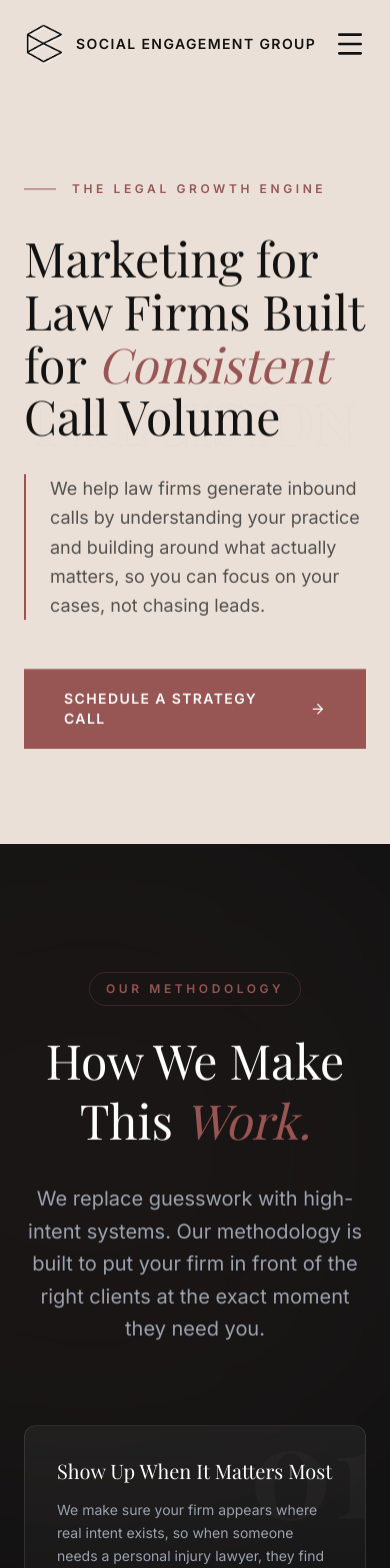
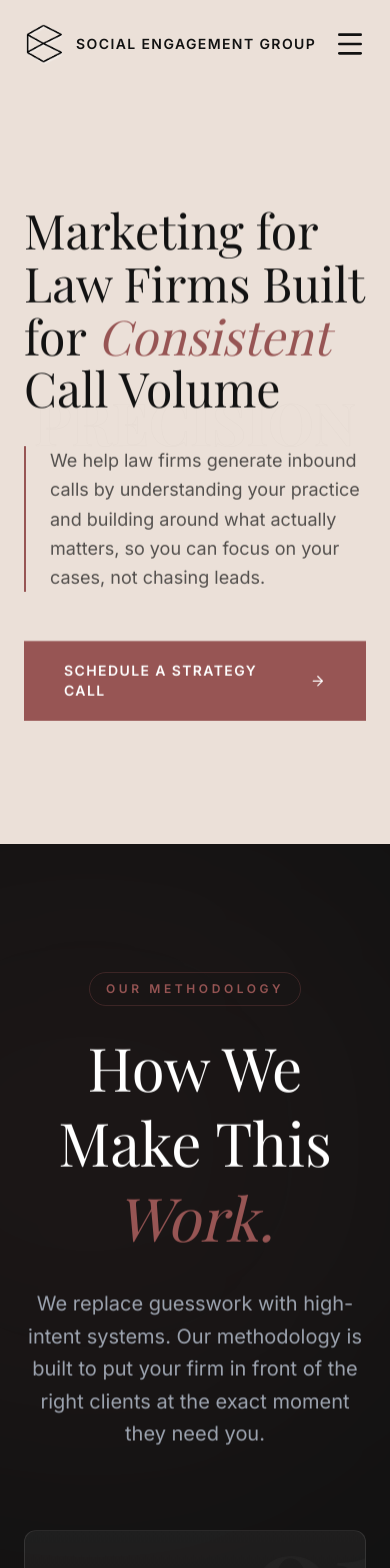
Before and after one commit to SocialEngagementGroup/marketing, a React (Vite) app: page / in a window 390 px wide. Shown: the top 1568 px of the page. Built offline with nearby package versions, Linux system fonts and the light colour scheme; a web font is replaced by a local one.

Commit message:
refactor: Standardize main heading font sizes to `text-6xl` and refine marketing copy across various components.

```diff
--- a/components/Contact/index.tsx
+++ b/components/Contact/index.tsx
@@ -17,7 +17,7 @@ const Contact: React.FC = () => {
           </Reveal>
 
           <Reveal delay={100}>
-            <h2 className="text-4xl md:text-5xl lg:text-6xl font-serif mb-8 leading-tight">
+            <h2 className="text-6xl font-serif mb-8 leading-tight">
               Let's Build a System <br/>You Can <span className="italic">Rely On</span>
             </h2>
           </Reveal>
--- a/components/ContactForm/index.tsx
+++ b/components/ContactForm/index.tsx
@@ -60,7 +60,7 @@ const ContactForm: React.FC = () => {
             {/* Left Panel: Contact Info */}
             <div className="space-y-8 md:space-y-12 py-4">
               <div className="space-y-6 md:space-y-8">
-                <h2 className="text-4xl md:text-5xl lg:text-7xl font-serif font-medium text-white leading-[1.1] tracking-tight">
+                <h2 className="text-6xl font-serif font-medium text-white leading-[1.1] tracking-tight">
                   Let’s create <br className="hidden lg:block" />
                   next chapter of <br className="hidden lg:block" />
                   Your <span className="italic">Story</span>
--- a/components/FAQ/index.tsx
+++ b/components/FAQ/index.tsx
@@ -33,7 +33,7 @@ const FAQ: React.FC = () => {
       <div className="container mx-auto px-6 max-w-4xl">
         <div className="text-center mb-16">
            <span className="text-brand-brick font-bold tracking-widest uppercase text-xs mb-4 block">Common Questions From Law Firms</span>
-           <h2 className="text-4xl font-serif text-brand-black">Frequently Asked <span className="italic text-brand-brick">Questions</span></h2>
+           <h2 className="text-6xl font-serif text-brand-black">Frequently Asked <span className="italic text-brand-brick">Questions</span></h2>
         </div>
 
         <div className="bg-white px-8 md:px-12 py-4 shadow-lg border-t-4 border-brand-brick">
--- a/components/Features/index.tsx
+++ b/components/Features/index.tsx
@@ -49,7 +49,7 @@ const Features: React.FC = () => {
           </Reveal>
 
           <Reveal delay={100}>
-            <h2 className="text-5xl md:text-6xl lg:text-7xl font-serif leading-tight mb-8">
+            <h2 className="text-6xl font-serif leading-tight mb-8">
               How We Make This <span className="italic text-brand-brick">Work.</span>
             </h2>
           </Reveal>
--- a/components/Hero/index.tsx
+++ b/components/Hero/index.tsx
@@ -17,13 +17,6 @@ const Hero: React.FC = () => {
 
           {/* Left Content */}
           <div className="lg:col-span-6 space-y-8">
-            <Reveal>
-              <div className="inline-block relative">
-                 <span className="relative z-10 text-brand-brick font-bold tracking-[0.3em] uppercase text-xs pl-12 before:content-[''] before:absolute before:left-0 before:top-1/2 before:-translate-y-1/2 before:w-8 before:h-px before:bg-brand-brick">
-                   The Legal Growth Engine
-                 </span>
-              </div>
-            </Reveal>
 
             <Reveal delay={200}>
               <h1 className="font-serif text-5xl md:text-6xl lg:text-7xl leading-[1.1] text-brand-black">
--- a/components/Services/index.tsx
+++ b/components/Services/index.tsx
@@ -36,7 +36,7 @@ const Services: React.FC = () => {
             </Reveal>
 
             <Reveal delay={100}>
-              <h2 className="text-5xl md:text-6xl font-serif text-brand-black leading-tight mb-8">
+              <h2 className="text-6xl font-serif text-brand-black leading-tight mb-8">
                 A Partner You <br/>Can <span className="italic text-brand-brick">Trust.</span>
               </h2>
             </Reveal>
--- a/components/TrustBar/index.tsx
+++ b/components/TrustBar/index.tsx
@@ -7,7 +7,7 @@ const TrustBar: React.FC = () => {
       <div className="container mx-auto px-6 relative z-10">
         <Reveal>
           <div className="text-center max-w-4xl mx-auto">
-            <h2 className="text-3xl md:text-4xl lg:text-5xl font-serif text-brand-black mb-6 leading-tight">
+            <h2 className="text-6xl font-serif text-brand-black mb-6 leading-tight">
               Trusted by Clients <br /> <span className="italic text-brand-brick">Across Competitive Industries</span>
             </h2>
             <p className="text-xl md:text-2xl text-brand-black/80 leading-relaxed">
--- a/components/VideoSection/index.tsx
+++ b/components/VideoSection/index.tsx
@@ -8,8 +8,8 @@ const VideoSection: React.FC = () => {
         <Reveal>
           <div className="text-center mb-12">
             <span className="text-brand-brick font-bold tracking-widest uppercase text-xs mb-3 block">Watch Our Story</span>
-             <h2 className="text-3xl md:text-5xl font-serif text-brand-black mb-6">
-              See How We <span className="italic text-brand-brick">Transform</span> Firms
+             <h2 className="text-6xl font-serif text-brand-black mb-6">
+              How We <span className="italic text-brand-brick">Transform</span> Firms
             </h2>
             <p className="text-brand-black/70 max-w-2xl mx-auto">
               Take a closer look at our approach and the results we deliver for our clients.
```
